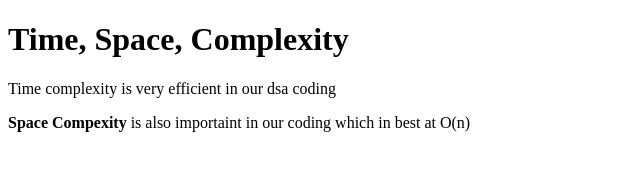
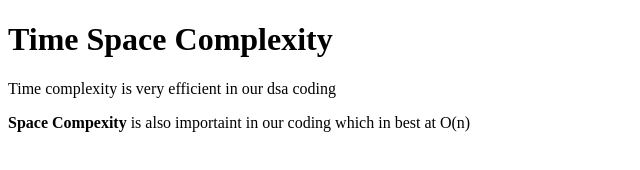
Before and after one commit to acciojob/time-and-space-complexity-RushikeshTekale66, a website: page main.html in a window 1280 px wide. Shown: the whole page, without its empty margins (0-640 px from the left). Drawn offline with Linux system fonts and the light colour scheme.

Commit message:
created a submission

```diff
--- a/main.html
+++ b/main.html
@@ -8,7 +8,7 @@
 
 <body>
 	<!-- the entire body must be written by student -->
-	<h1>Time, Space, Complexity</h1>
+	<h1>Time Space Complexity</h1>
 	<p>Time complexity is very efficient in our dsa coding</p>
 	<p><b>Space Compexity</b> is also importaint in our coding which in best at O(n)</p>
     <script type="text/javascript" src="./script.js">
```
